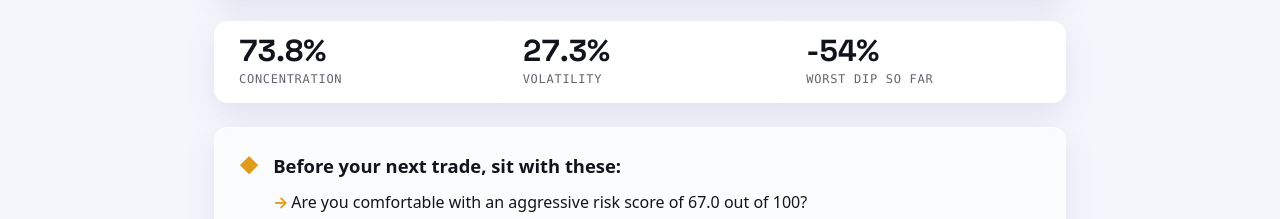
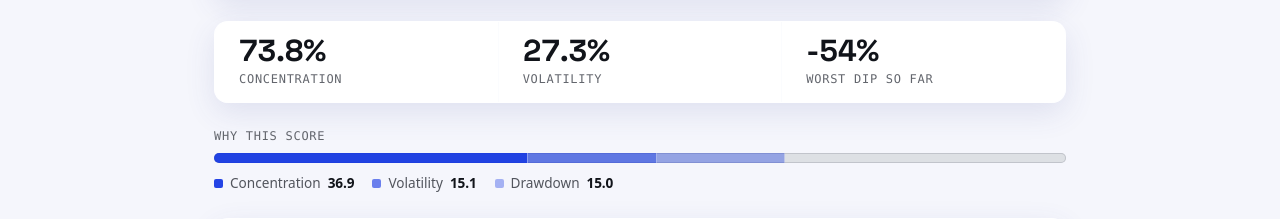
Before and after one commit to Kaydenletk/riskpilot-ai, a Next.js app in the folder frontend/: page / in a window 1280 px wide. Shown: the part 1380-1599 px from the top of the page. Built offline with nearby package versions, Linux system fonts and the light colour scheme; no server answers.

Commit message:
feat(v3): self-validating risk-composition bar

```diff
--- a/frontend/src/components/dashboard/AnalystView.tsx
+++ b/frontend/src/components/dashboard/AnalystView.tsx
@@ -9,6 +9,7 @@ import type { RiskReport } from "@/lib/types";
 import { AllocationBar } from "./AllocationBar";
 import { GroundedText } from "./GroundedText";
 import { HoldingsTable } from "./HoldingsTable";
+import { RiskComposition } from "./RiskComposition";
 import { RiskGauge } from "./RiskGauge";
 import styles from "../../app/page.module.css";
 
@@ -85,6 +86,10 @@ export function AnalystView({ report }: { report: RiskReport }) {
         <Metric label="Worst drawdown" value={`${facts.max_drawdown_pct}%`} onJump={() => jumpToFactor("Worst drawdown")} />
         <Metric label="Holdings" value={`${facts.holdings_count}`} onJump={() => jumpToFactor("Holdings")} />
       </section>
+
+      {/* self-validating: the actual point math behind the headline score.
+          Hidden entirely if the mirror ever disagrees with the engine. */}
+      <RiskComposition facts={facts} />
 
       <section className={`glass ${styles.allocation} stage stage-3`}>
         <AllocationBar
--- a/frontend/src/components/dashboard/CoachView.tsx
+++ b/frontend/src/components/dashboard/CoachView.tsx
@@ -5,6 +5,7 @@
 import type { RiskReport } from "@/lib/types";
 
 import { NumberCard } from "./NumberCard";
+import { RiskComposition } from "./RiskComposition";
 import { RiskGauge } from "./RiskGauge";
 import { VerdictHeadline } from "./VerdictHeadline";
 import styles from "./coach-view.module.css";
@@ -64,6 +65,10 @@ export function CoachView({ report }: { report: RiskReport }) {
         ))}
       </section>
 
+      {/* self-validating: the actual point math behind the headline score.
+          Hidden entirely if the mirror ever disagrees with the engine. */}
+      <RiskComposition facts={facts} />
+
       {/* the discipline / FOMO moment — prominent for B, not buried last */}
       <section className={`glass ${styles.prompt} stage stage-4`}>
         <div className={styles.promptIcon} aria-hidden>
--- /dev/null
+++ b/frontend/src/components/dashboard/RiskComposition.tsx
@@ -0,0 +1,54 @@
+// Self-validating "why this score" bar. Segments are the ACTUAL point
+// contributions computed by scoreBreakdown — a mirror of the backend engine
+// (backend/src/riskpilot/risk_engine/score.py). If that mirror ever disagrees
+// with the engine's reported risk_score, scoreBreakdown returns null and this
+// component renders NOTHING: no partial bars, no "approximately" — fail
+// closed by design, same as the rest of the grounding contract.
+import { scoreBreakdown } from "@/lib/score-breakdown";
+import type { RiskFacts } from "@/lib/types";
+
+import styles from "./risk-composition.module.css";
+
+// Composition segments are chrome-data (relative weight of each input), NOT
+// risk-band data — so they step through opacity of --accent, never the
+// semantic risk ramp (--risk-low/mid/high).
+const SEGMENT_OPACITY = [0.9, 0.6, 0.35];
+
+export function RiskComposition({ facts }: { facts: RiskFacts }) {
+  const segments = scoreBreakdown(facts);
+  if (!segments) return null;
+
+  return (
+    <div className={styles.composition}>
+      <div className="caption" style={{ marginBottom: 8 }}>
+        Why this score
+      </div>
+      <div
+        className={styles.bar}
+        role="group"
+        aria-label={
+          "Score composition: " +
+          segments.map((s) => `${s.label} ${s.points.toFixed(1)} points`).join(", ")
+        }
+      >
+        {segments.map((seg, i) => (
+          <div
+            key={seg.label}
+            className={styles.seg}
+            style={{ width: `${seg.points}%`, opacity: SEGMENT_OPACITY[i] ?? 0.35 }}
+            title={`${seg.label}: ${seg.points.toFixed(1)} points`}
+          />
+        ))}
+      </div>
+      <ul className={styles.legend}>
+        {segments.map((seg, i) => (
+          <li key={seg.label} className={styles.legendItem}>
+            <span className={styles.dot} style={{ opacity: SEGMENT_OPACITY[i] ?? 0.35 }} />
+            <span className={styles.legendLabel}>{seg.label}</span>
+            <span className={`num ${styles.legendValue}`}>{seg.points.toFixed(1)}</span>
+          </li>
+        ))}
+      </ul>
+    </div>
+  );
+}
--- /dev/null
+++ b/frontend/src/components/dashboard/risk-composition.module.css
@@ -0,0 +1,55 @@
+/* No glass — this sits directly on the page/section background, right under
+   a glass block, as a small self-contained instrument reading. */
+.composition {
+  margin: var(--space-2) 0 var(--space-3);
+}
+
+.bar {
+  display: flex;
+  width: 100%;
+  height: 10px;
+  border-radius: var(--radius-sm);
+  overflow: hidden;
+  background: var(--rule);
+  box-shadow: inset 0 0 0 1px var(--rule-strong);
+}
+
+.seg {
+  height: 100%;
+  background: var(--accent);
+  /* hairline separators between segments, same treatment as AllocationBar */
+  box-shadow: inset -1px 0 0 oklch(100% 0 0 / 0.5);
+}
+
+.legend {
+  list-style: none;
+  margin: 10px 0 0;
+  padding: 0;
+  display: flex;
+  flex-wrap: wrap;
+  gap: 4px 18px;
+}
+
+.legendItem {
+  display: flex;
+  align-items: center;
+  gap: 7px;
+  font-size: var(--text-sm);
+}
+
+.dot {
+  width: 9px;
+  height: 9px;
+  border-radius: 2px;
+  background: var(--accent);
+  flex-shrink: 0;
+}
+
+.legendLabel {
+  color: var(--ink-soft);
+}
+
+.legendValue {
+  color: var(--ink);
+  font-weight: 600;
+}
--- /dev/null
+++ b/frontend/src/lib/score-breakdown.ts
@@ -0,0 +1,48 @@
+// Mirrors backend/src/riskpilot/risk_engine/score.py (SCORE_VERSION
+// "v1-concentration-led"). If the engine's formula changes, the sum stops
+// matching facts.risk_score and this returns null — the UI hides the bar
+// rather than showing invented segment math (fail-closed by design).
+import type { RiskFacts } from "@/lib/types";
+
+// weights — score.py: W_CONCENTRATION / W_VOLATILITY / W_DRAWDOWN (sum to 1.0)
+const W_CONCENTRATION = 0.5;
+const W_VOLATILITY = 0.35;
+const W_DRAWDOWN = 0.15;
+
+// signal-mapping anchors — score.py: _VOL_FLOOR 0.10 / _VOL_CEIL 0.50 (as a
+// fraction; expressed here in the same percent units as facts.*_pct)
+const VOL_FLOOR = 10;
+const VOL_CEIL = 50;
+// score.py: _DD_CEIL 0.50 (|dd%| / 100 / 0.50 == |dd%| / 50)
+const DD_CEIL = 50;
+
+// max allowed drift between our mirrored sum and the engine's reported score
+// before we declare disagreement and fail closed.
+const TOLERANCE = 0.75;
+
+const clamp01 = (x: number): number => Math.max(0, Math.min(1, x));
+
+export interface ScoreSegment {
+  label: string;
+  points: number;
+}
+
+export function scoreBreakdown(facts: RiskFacts): ScoreSegment[] | null {
+  const concentrationSignal = clamp01(facts.concentration_pct_top3 / 100);
+  const volatilitySignal = clamp01((facts.volatility_annualized_pct - VOL_FLOOR) / (VOL_CEIL - VOL_FLOOR));
+  const drawdownSignal = clamp01(Math.abs(facts.max_drawdown_pct) / DD_CEIL);
+
+  const conc = concentrationSignal * W_CONCENTRATION * 100;
+  const vol = volatilitySignal * W_VOLATILITY * 100;
+  const dd = drawdownSignal * W_DRAWDOWN * 100;
+
+  const segments: ScoreSegment[] = [
+    { label: "Concentration", points: conc },
+    { label: "Volatility", points: vol },
+    { label: "Drawdown", points: dd },
+  ];
+
+  const total = conc + vol + dd;
+  if (Math.abs(total - facts.risk_score) >= TOLERANCE) return null;
+  return segments;
+}
```
Also changed, not shown: 1 other file (tests, documents, lock files or other folders).
